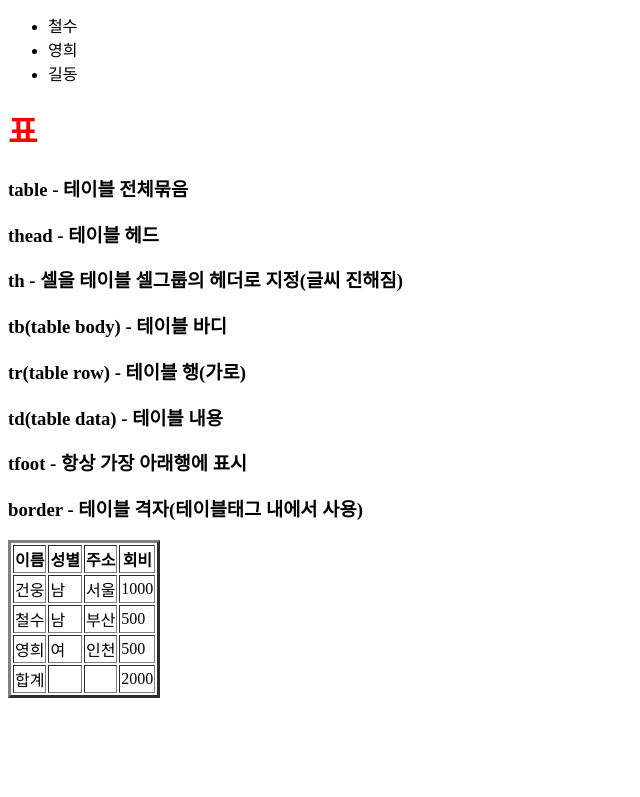
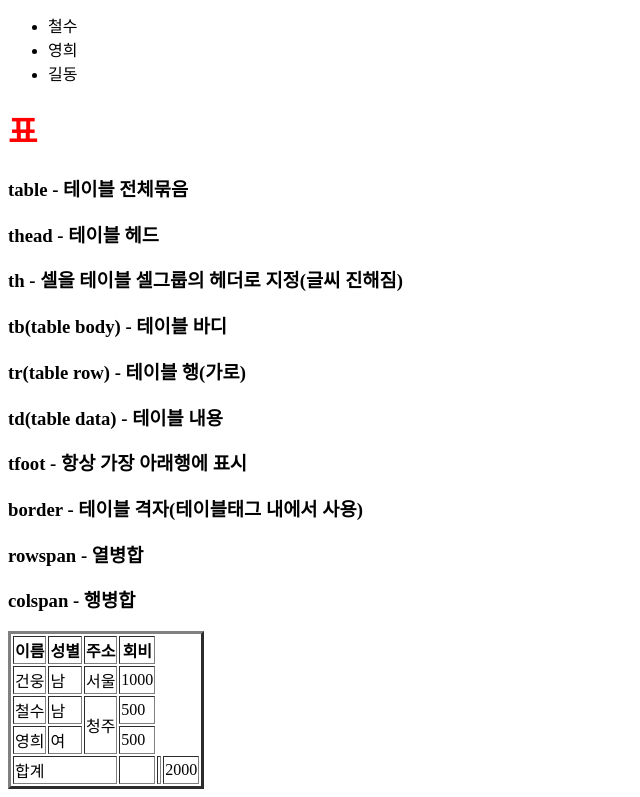
Before and after one commit to gunwoong1996/woongsite, a plain HTML site: page Html/2.Grammar.html in a window 1280 px wide. Shown: the part 1291-2088 px from the top of the page, without its empty margins (0-640 px from the left). Before the commit the page ends 1997 px from the top, so only its background shows below. Drawn offline with Linux system fonts and the light colour scheme.

Commit message:
rowspan,colspan

```diff
--- a/Html/2.Grammar.html
+++ b/Html/2.Grammar.html
@@ -91,6 +91,8 @@
 <h3>td(table data) -  테이블 내용</h3>
 <h3>tfoot - 항상 가장 아래행에 표시</h3>
 <h3>border - 테이블 격자(테이블태그 내에서 사용)</h3>
+<h3>rowspan - 열병합</h3>
+<h3>colspan - 행병합</h3>
 
 <table border="3">
   <thead>
@@ -113,20 +115,20 @@
     <tr>
       <td>철수</td>
       <td>남</td>
-      <td>부산</td>
+      <td rowspan="2">청주</td>
       <td>500</td>
     </tr>
 
     <tr>
       <td>영희</td>
       <td>여</td>
-      <td>인천</td>
+
       <td>500</td>
     </tr>
   </tb>
 
   <tfoot>
-    <td>합계</td>
+    <td colspan="3">합계</td>
     <td></td>
     <td></td>
     <td>2000</td>
```
